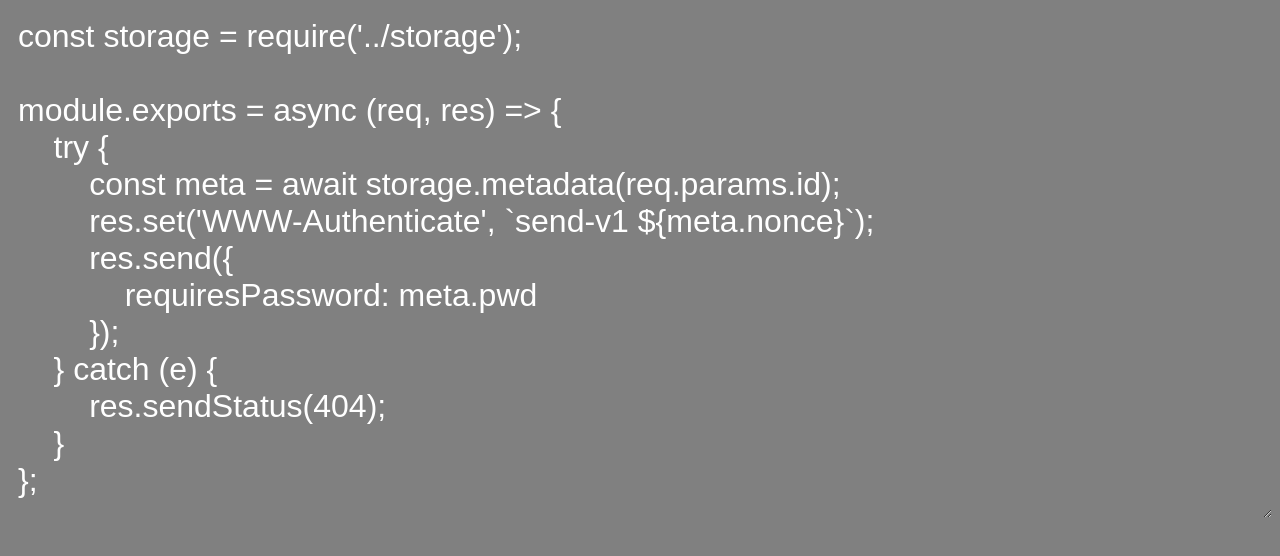
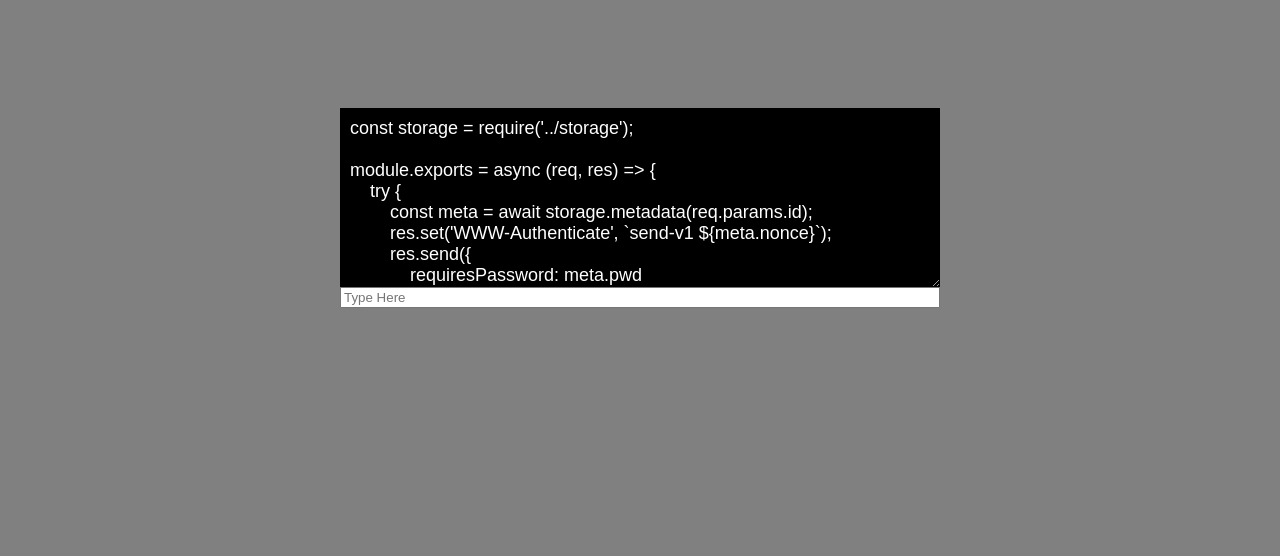
Before and after one commit to jsonpoindexter/programmer-typer, a Vue app: page / in a window 1280 px wide. Shown: the top 556 px of the page. Built offline with nearby package versions, Linux system fonts and the light colour scheme.

Commit message:
Add background and text input styling.

```diff
--- a/src/components/TextBox.vue
+++ b/src/components/TextBox.vue
@@ -1,5 +1,8 @@
 <template>
-  <textarea class='text-input' v-model="text"></textarea>
+    <div class="main">
+        <textarea class='text-input' disabled="true" v-model="snippet"></textarea>
+        <input @input="eventText" placeholder="Type Here" v-model="userInput">
+    </div>
 </template>
 
 <script>
@@ -16,31 +19,51 @@ const snippet = 'const storage = require(\'../storage\');\n' +
         '    } catch (e) {\n' +
         '        res.sendStatus(404);\n' +
         '    }\n' +
-        '};\n'
+    '};\n';
 
 export default {
   name: 'TextBox',
-  props: {
-    msg: String
-  },
+    props: {},
   data() {
     return {
-      text: snippet
-
+        snippet,
+        userInput: '',
+        isInputDisabled: false
     }
-  }
+  },
+    watch: {
+        userInput: function (val) {
+            if (this.userInput[val.length - 1] !== snippet[val.length - 1]) {
+                console.log(false)
+            } else {
+                console.log(true)
+            }
+        }
+    },
+    methods: {
+        eventText(event) {
+            console.log(event)
+        }
+    }
 }
 </script>
 
 <style scoped>
+    .main {
+        margin-top: 100px;
+        display: flex;
+        flex-direction: column;
+        height: 200px;
+        width: 600px;
+    }
+
   .text-input {
-    height: 500px;
-    width: 100%;
-    background: grey;
+      background: black;
+      height: 100%;
     color: white;
     border: none;
     padding: 10px 10px 0;
     font-family: droid,sans-serif;
-    font-size: 32px;
+      font-size: 18px;
   }
 </style>
```
